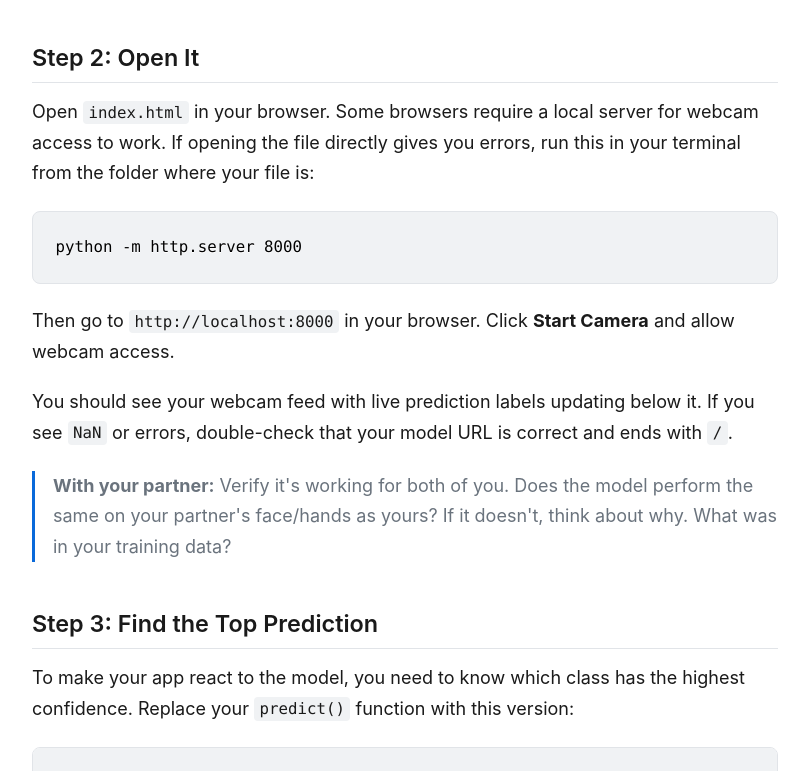
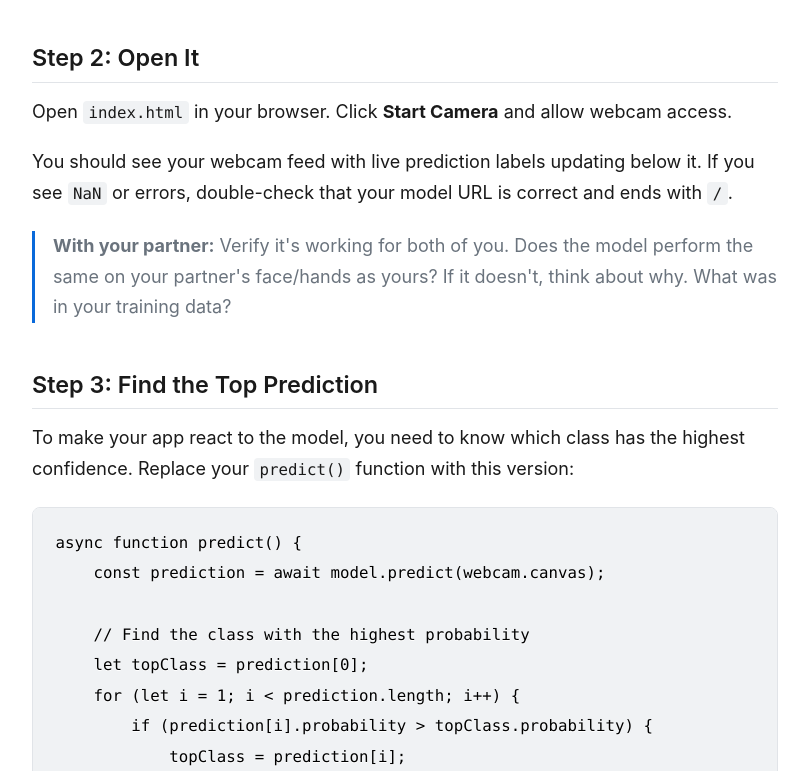
Before and after one commit to kellerflint/applied-courses, an Eleventy site: page applied-ai/teachable-machines/02-build-your-app.md in a window 1280 px wide. Shown: the part 4749-5520 px from the top of the page, without its empty margins (235-1044 px from the left). Built offline with nearby package versions, Linux system fonts and the light colour scheme; Eleventy itself is replaced by a stand-in of ours; code samples lack their colours; files that its build step writes are made by us from their sources.

Commit message:
updated text

````diff
--- a/applied-ai/teachable-machines/02-build-your-app.md
+++ b/applied-ai/teachable-machines/02-build-your-app.md
@@ -146,13 +146,7 @@ Replace `YOUR_MODEL_ID` with the URL you copied from Teachable Machine in the pr
 
 ## Step 2: Open It
 
-Open `index.html` in your browser. Some browsers require a local server for webcam access to work. If opening the file directly gives you errors, run this in your terminal from the folder where your file is:
-
-```bash
-python -m http.server 8000
-```
-
-Then go to `http://localhost:8000` in your browser. Click **Start Camera** and allow webcam access.
+Open `index.html` in your browser. Click **Start Camera** and allow webcam access.
 
 You should see your webcam feed with live prediction labels updating below it. If you see `NaN` or errors, double-check that your model URL is correct and ends with `/`.
 
````
